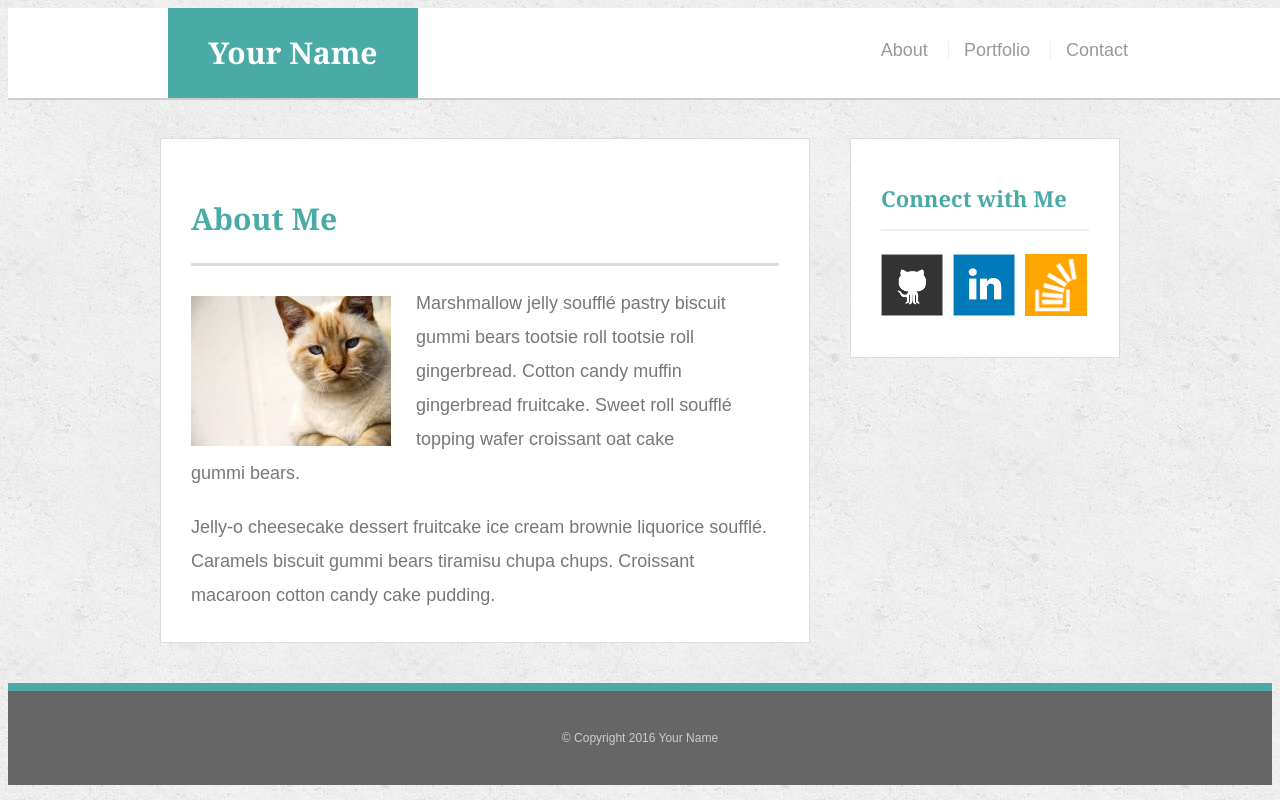
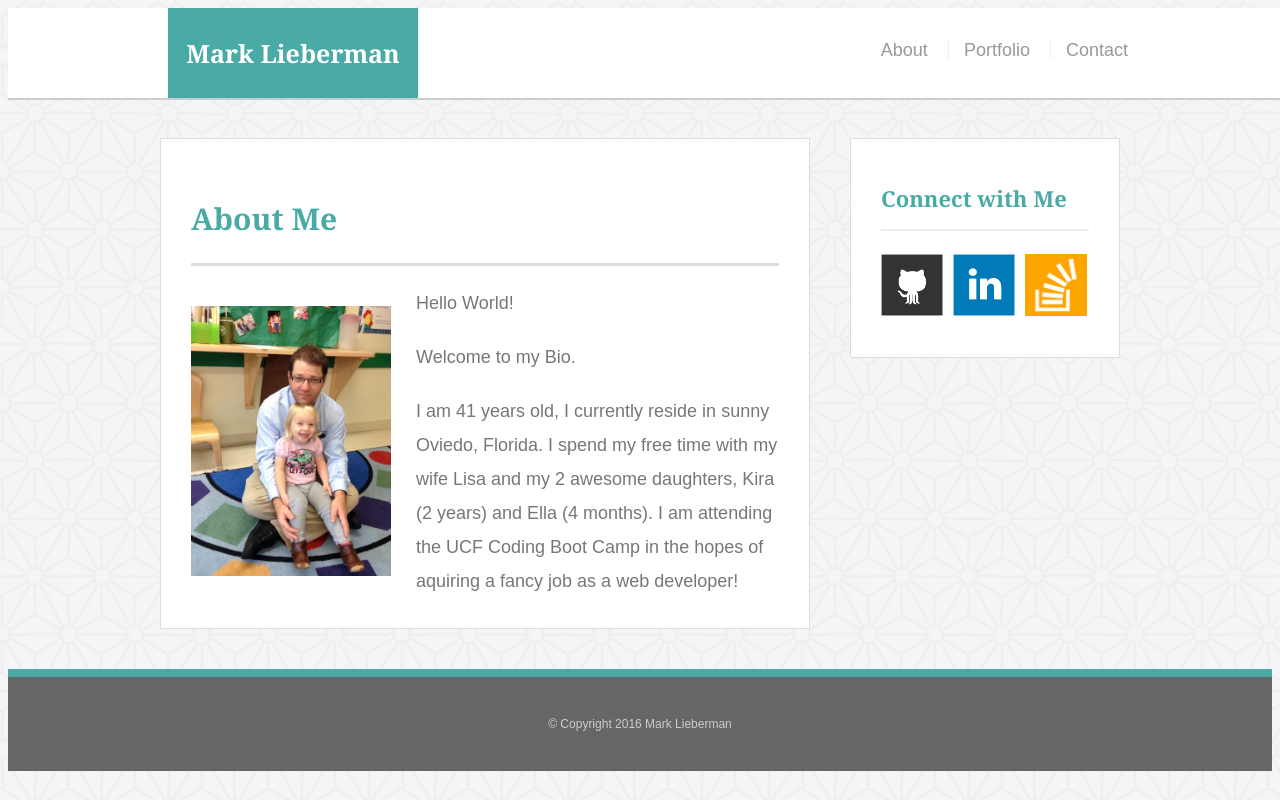
Before and after one commit to Markliebs/basic-portfolio2, a PHP site: page / in a window 1280 px wide. Run offline with PHP 8.4, Linux system fonts and the light colour scheme.

Commit message:
Added information to index

```diff
--- a/assets/css/style.css
+++ b/assets/css/style.css
@@ -1,5 +1,5 @@
 body {
-	background: url("../images/concrete_seamless.png");
+	background: url("../images/asanoha-400px.png");
 	font-size: 18px;
 	line-height: 34px;
 	font-family: 'Arial', 'Helvetica Neue', Helvetica, sans-serif;
@@ -65,7 +65,7 @@ h3 {
 	line-height: 90px;
 	color: #fff;
 	font-weight: 700;
-	font-size: 30px;
+	font-size: 25px;
 	text-decoration: none;
 }
 nav {
@@ -173,8 +173,8 @@ h3,
 }
 .auth-image {
 	width: 200px;
-	height: auto;
-	margin-top: 10px;
+	height: 270px;
+	margin-top: 20px;
 	float: left;
 	margin-right: 25px;
 }
@@ -213,3 +213,18 @@ input[type=submit] {
 	padding: 10px 30px;
 	cursor: pointer;
 }
+
+/* Small devices (tablets, 768px and up) */
+@media (min-width: 980px @screen-sm-min) {
+    background-color:blue;
+}
+
+/* Medium devices (desktops, 992px and up) */
+@media (min-width: 768px @screen-md-min) {
+    background-color:red;
+}
+
+/* Large devices (large desktops, 1200px and up) */
+@media (min-width: @640px @screen-lg-min) {
+    background-color:black;
+}
--- a/index.html
+++ b/index.html
@@ -2,7 +2,7 @@
 <html>
 <head>
 	<meta charset="UTF-8">
-	<title>About | Your Name</title>
+	<title>About | Mark Lieberman</title>
 	<link rel="stylesheet" type="text/css" href="assets/css/reset.css">
 	<link rel="stylesheet" type="text/css" href="assets/css/style.css">
 </head>
@@ -10,7 +10,7 @@
 
 	<header id="masthead">
 		<div class="container">
-			<a href="index.html" id="logo">Your Name</a>
+			<a href="index.html" id="logo">Mark Lieberman</a>
 			<nav>
 				<a href="index.html">About</a>
 				<a href="portfolio.html">Portfolio</a>
@@ -23,11 +23,15 @@
 		<section class="main-section">
 			<h1>About Me</h1>
 
-			<img src="assets/images/cat.jpg" class="auth-image" alt="Your Name">
+			<img src="assets/images/kira.jpg" class="auth-image" alt="Mark Lieberman">
 
-			<p>Marshmallow jelly souffl&eacute; pastry biscuit gummi bears tootsie roll tootsie roll gingerbread. Cotton candy muffin gingerbread fruitcake. Sweet roll souffl&eacute; topping wafer croissant oat cake gummi&nbsp;bears.</p>
+            <p>Hello World!</p>
 
-			<p>Jelly-o cheesecake dessert fruitcake ice cream brownie liquorice souffl&eacute;. Caramels biscuit gummi bears tiramisu chupa chups. Croissant macaroon cotton candy cake pudding.</p>
+            <p>
+                Welcome to my Bio.
+            </p>
+
+			<p>I am 41 years old, I currently reside in sunny Oviedo, Florida.  I spend my free time with my wife Lisa and my 2 awesome daughters, Kira (2 years) and Ella (4 months). I am attending the UCF Coding Boot Camp in the hopes of aquiring a fancy job as a web developer!</p>
 
 		</section>
 
@@ -44,7 +48,7 @@
 
 	<footer>
 		<div class="container">
-			&copy; Copyright 2016 Your Name
+			&copy; Copyright 2016 Mark Lieberman
 		</div>
 	</footer>
 </body>
```
Also changed, not shown: assets/images/asanoha-400px.png (added), assets/images/kira.jpg (added), 2 other files.
